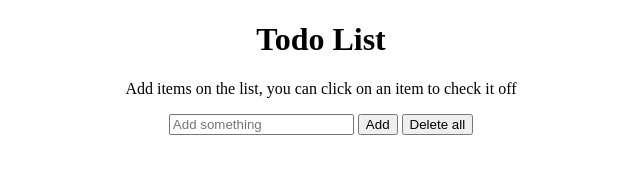
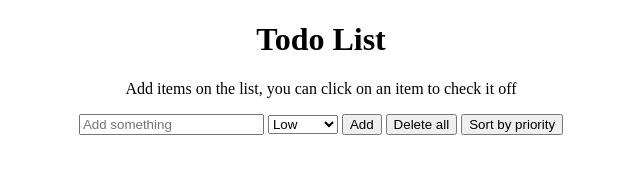
Before and after one commit to LGCTDEV/ToDoList, a plain HTML site: page Todo.html in a window 1280 px wide. Shown: the whole page, without its empty margins (319-959 px from the left). Drawn offline with Linux system fonts and the light colour scheme.

Commit message:
Update Todo.html

```diff
--- a/Todo.html
+++ b/Todo.html
@@ -15,10 +15,16 @@
     </div>
     <p>Add items on the list, you can click on an item to check it off</p>
     <div id="container">
-      <input id="note" type="text" placeholder="Add something" />
-      <button type="button" onclick="createTodo()">Add</button>
-      <button type="button" onclick="deleteTodos()">Delete all</button>
-    </div>
+  <input id="note" type="text" placeholder="Add something" />
+  <select id="priority">
+    <option value="low">Low</option>
+    <option value="medium">Medium</option>
+    <option value="high">High</option>
+  </select>
+  <button type="button" onclick="createTodo()">Add</button>
+  <button type="button" onclick="deleteTodos()">Delete all</button>
+  <button type="button" onclick="sortTodosByPriority()">Sort by priority</button>
+</div>
     <script src="./script.js"></script>
   </body>
 </html>
```
